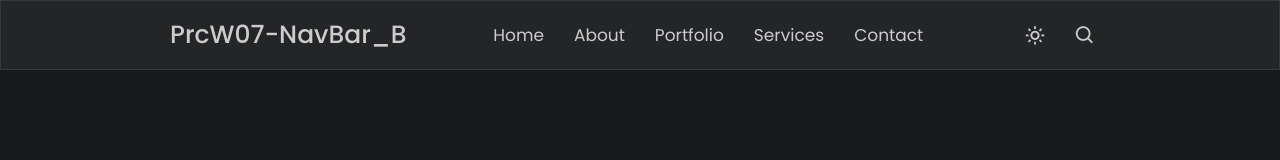
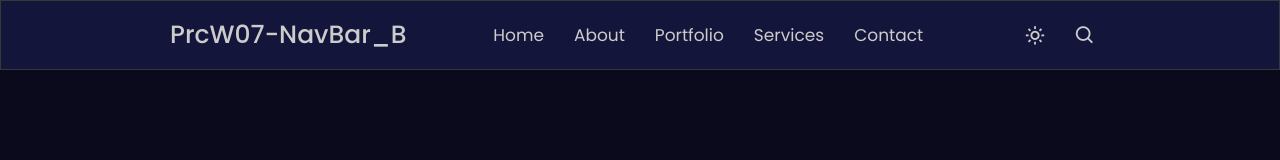
Before and after one commit to Dresae/PrcW07-NavBar_B, a plain HTML site: page index.html in a window 1280 px wide. Both pictures are taken after a click on the element 1035 px from the left and 35 px from the top of the page. Drawn offline with nearby package versions, Linux system fonts and the light colour scheme.

Commit message:
base color dark changed

```diff
--- a/style.css
+++ b/style.css
@@ -24,11 +24,11 @@ body{
 }
 
 body.dark{
-    --body-color: #18191A;
-    --nav-color: #242526;
-    --side-nav: #242526;
+    --body-color: #0a0a1c;
+    --nav-color: #14153B;
+    --side-nav: #14153B;
     --text-color: #CCC;
-    --search-bar: #242526;
+    --search-bar: #14153B;
 }
 
 
```
